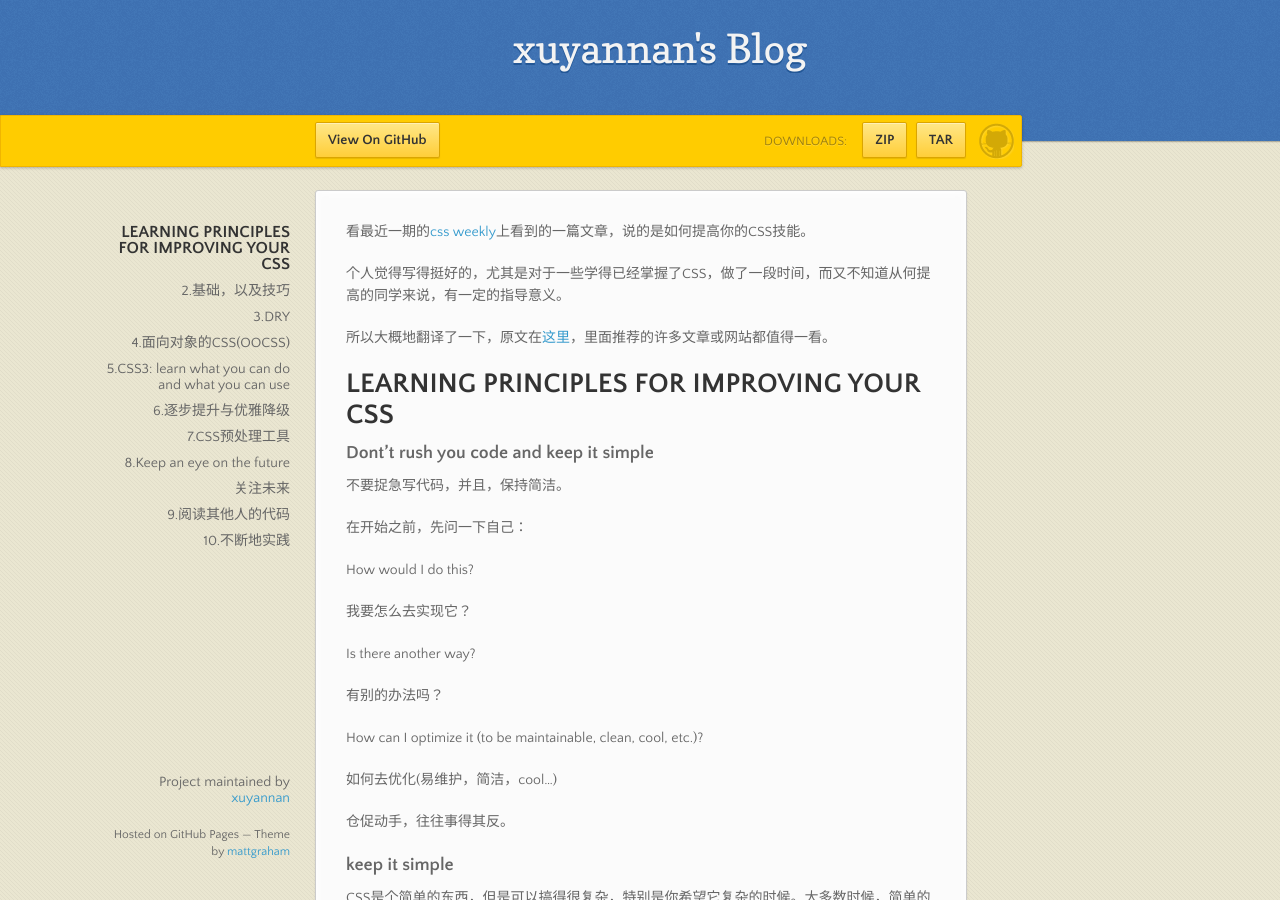
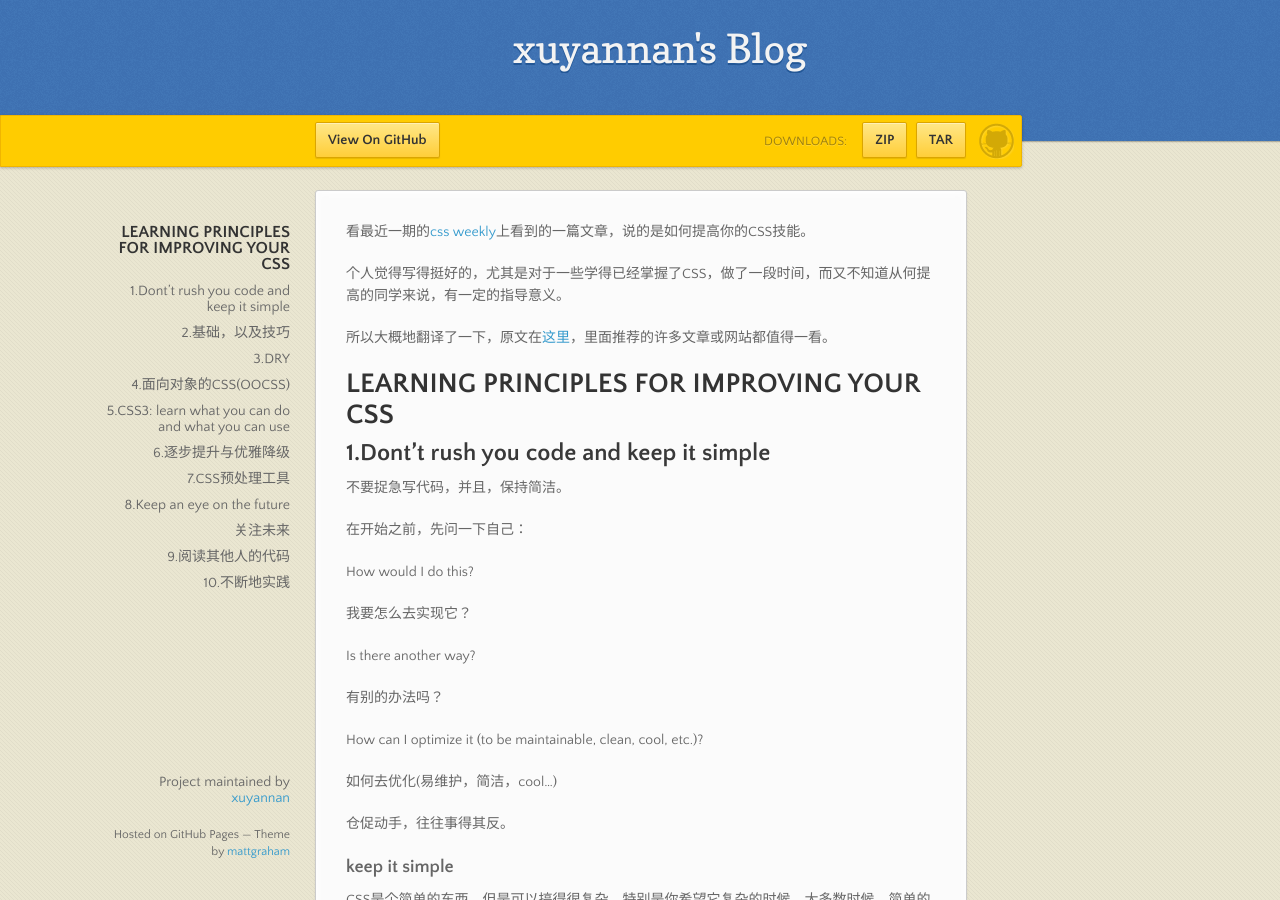
Before and after one commit to xyn0563/blog, a Jekyll site: the page built from _posts/2012-11-30-learning-principles-for-improving-your-css.md, in a window 1280 px wide and 900 px high. Built offline with Jekyll 4.4.1, drawn with Linux system fonts in a browser that asks for light colours; nearby versions of some CDN libraries.

Commit message:
Update _posts/2012-11-30-learning-principles-for-improving-your-css.md

```diff
--- a/_posts/2012-11-30-learning-principles-for-improving-your-css.md
+++ b/_posts/2012-11-30-learning-principles-for-improving-your-css.md
@@ -11,7 +11,7 @@ title: learning principles for improving you css
 
 # LEARNING PRINCIPLES FOR IMPROVING YOUR CSS
 
-### Dont’t rush you code and keep it simple
+## 1.Dont’t rush you code and keep it simple
 
 不要捉急写代码，并且，保持简洁。
 
```
